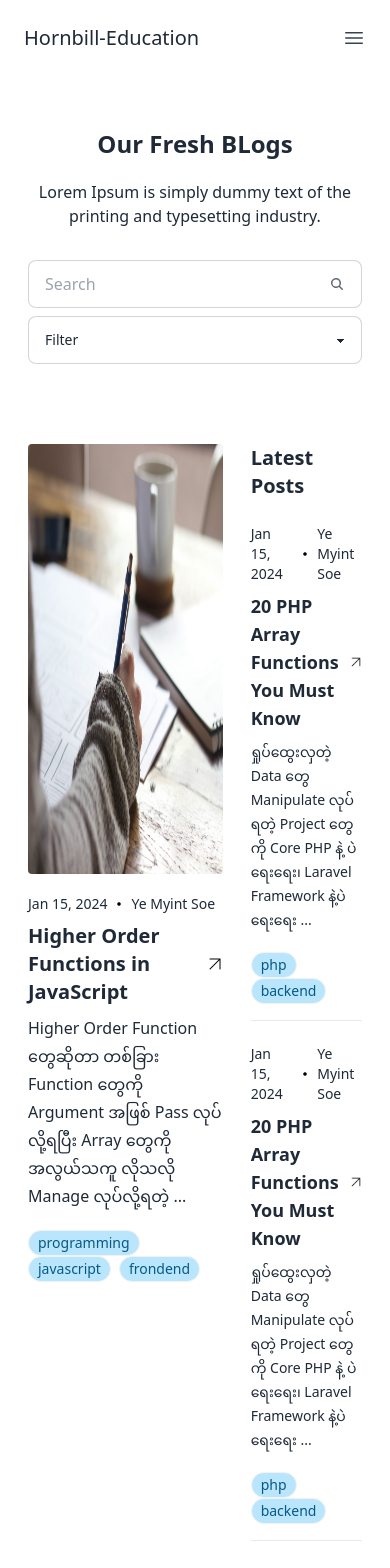
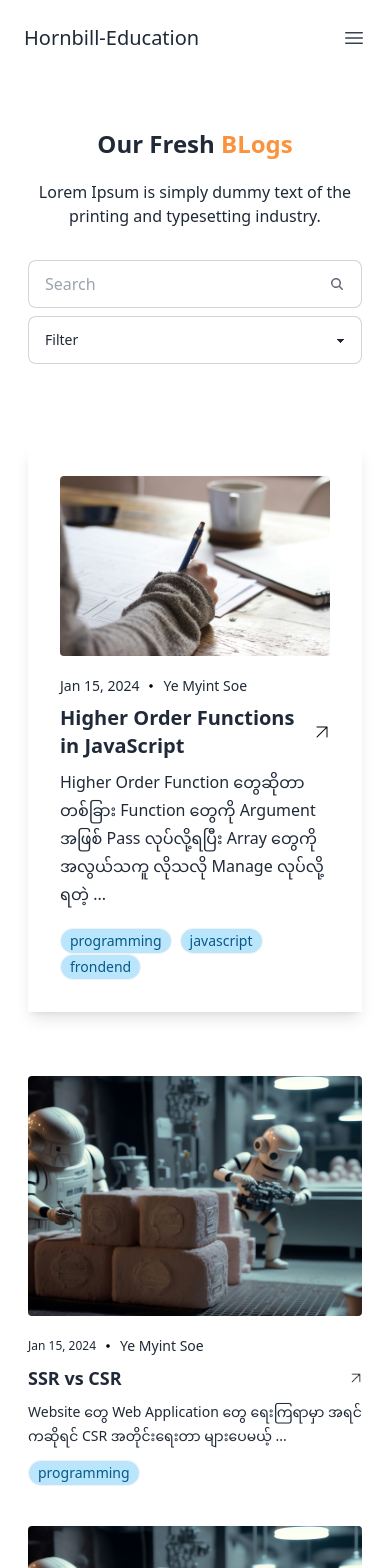
Before and after one commit to YeMyintSoeKMD/hit-myanmar, a Vue app: page /blogs in a window 390 px wide. Shown: the top 1568 px of the page. Built offline with nearby package versions, Linux system fonts and the light colour scheme.

Commit message:
blog responsive

```diff
--- a/src/style.css
+++ b/src/style.css
@@ -47,4 +47,12 @@
         height: 1px;
     }
 
+    .h-120 {
+        height: 422px;
+    }
+
+    .h-84 {
+        height: 325px;
+    }
+
 }
--- a/src/views/Blogs.vue
+++ b/src/views/Blogs.vue
@@ -2,7 +2,7 @@
     <div class="container mx-auto px-7 2xl:px-40 pt-32">
         <div>
             <div class="text-center">
-                <h1 class="font-bold text-2xl capitalize mb-5">Our Fresh BLogs</h1>
+                <h1 class="font-bold text-2xl capitalize mb-5">Our Fresh <span class="text-orange-400">BLogs</span></h1>
                 <p>Lorem Ipsum is simply dummy text of the printing and typesetting industry.</p>
             </div>
 
@@ -16,7 +16,12 @@
 
                 <label class="input input-bordered flex items-center gap-2 w-full md:w-3/5 order-1">
                     <input type="text" class="grow" placeholder="Search" />
-              <svg xmlns="http://www.w3.org/2000/svg" viewBox="0 0 16 16" fill="currentColor" class="w-4 h-4 opacity-70"><path fill-rule="evenodd" d="M9.965 11.026a5 5 0 1 1 1.06-1.06l2.755 2.754a.75.75 0 1 1-1.06 1.06l-2.755-2.754ZM10.5 7a3.5 3.5 0 1 1-7 0 3.5 3.5 0 0 1 7 0Z" clip-rule="evenodd" /></svg>
+                    <svg xmlns="http://www.w3.org/2000/svg" viewBox="0 0 16 16" fill="currentColor"
+                        class="w-4 h-4 opacity-70">
+                        <path fill-rule="evenodd"
+                            d="M9.965 11.026a5 5 0 1 1 1.06-1.06l2.755 2.754a.75.75 0 1 1-1.06 1.06l-2.755-2.754ZM10.5 7a3.5 3.5 0 1 1-7 0 3.5 3.5 0 0 1 7 0Z"
+                            clip-rule="evenodd" />
+                    </svg>
                 </label>
 
                 <select class="select select-bordered w-full mt-2 sm:mt-0 sm:w-28 md:w-56 order-2">
@@ -27,10 +32,13 @@
                 </select>
             </div>
         </div>
-        <div class="grid grid-cols-3 mt-20">
-            <div class="col-span-2 pe-7">
 
-                <img src="/images/blog.jpg" class="w-full rounded" style="height: 430px;" />
+        <div class="grid lg:grid-cols-3 md:grid-cols-1 mt-20">
+            <!-- Pin Post -->
+            <div class="col-span-2 md:p-0 lg:pe-7 md:pe-0 md:shadow-none shadow-lg p-8">
+
+                <img src="/images/blog.jpg" class="w-full xl:h-120 lg:h-84 md:h-72 sm:h-80 rounded object-cover" />
+
 
                 <div class="flex items-center mt-5">
                     <span class="text-sm font-medium">Jan 15, 2024</span>
@@ -53,10 +61,12 @@
                     </div>
                 </div>
             </div>
-            <div class="flex items-end">
+
+            <!-- Latest Posts -->
+            <div class="flex items-end lg:block hidden">
                 <div>
                     <h2 class="text-xl font-bold mb-6">Latest Posts</h2>
-                    <div v-for="(item, index) in items" :key="index">
+                    <div class="xl:block md:hidden" v-for="(item, index) in items" :key="index">
                         <div>
                             <div class="flex items-center">
                                 <span class="text-sm font-medium">{{ item.date }}</span>
@@ -77,13 +87,36 @@
                             <div v-if="index !== items.length - 1" class="divider mt-2"></div>
                         </div>
                     </div>
+                    <div class="xl:hidden lg:block" v-for="(item, index) in items.slice(0, 2)" :key="index">
+                        <div>
+                            <div class="flex items-center">
+                                <span class="text-sm font-medium">{{ item.date }}</span>
+                                <img src="/images/dot.png" class="w-4 mx-1" />
+                                <span class="text-sm font-medium">{{ item.author }}</span>
+                            </div>
+                            <div class="mt-2">
+                                <div class="flex justify-between items-center">
+                                    <h1 class="text-lg font-bold">{{ item.title }}</h1>
+                                    <img src="/images/diagonal-arrow.png" class="w-3" />
+                                </div>
+                                <p class="mt-2 text-sm leading-6">{{ item.description }}</p>
+                                <div class="mt-5">
+                                    <div v-for="(tag, tagIndex) in item.tags" :key="tagIndex"
+                                        class="badge bg-sky-200 text-sky-800 py-3 me-2">{{ tag }}</div>
+                                </div>
+                            </div>
+                            <div v-if="index !== items.length - 2" class="divider mt-2"></div>
+                        </div>
+                    </div>
 
                 </div>
             </div>
         </div>
-        <div class="grid grid-cols-3 gap-x-4 gap-y-10 mt-16">
+
+        <!-- All Posts -->
+        <div class="grid lg:grid-cols-3 md:grid-cols-2 gap-x-4 gap-y-10 mt-16">
             <div>
-                <img src="/images/blog1.jpg" class="w-full h-60 rounded" />
+                <img src="/images/blog1.jpg" class="w-full h-60 rounded object-cover" />
 
                 <div class="flex items-center mt-5">
                     <span class="text-xs font-medium">Jan 15, 2024</span>
@@ -94,7 +127,7 @@
                 <div class="mt-2">
                     <div class="flex justify-between items-center">
                         <h1 class="text-lg font-bold">SSR vs CSR</h1>
-                        <img src="/images/diagonal-arrow.png" class="w-4" />
+                        <img src="/images/diagonal-arrow.png" class="w-3" />
                     </div>
                     <p class="mt-2 text-sm leading-6">Website တွေ Web Application တွေ ရေးကြရာမှာ အရင်ကဆိုရင် CSR
                         အတိုင်းရေးတာ
@@ -105,7 +138,7 @@
                 </div>
             </div>
             <div>
-                <img src="/images/blog1.jpg" class="w-full h-60 rounded" />
+                <img src="/images/blog1.jpg" class="w-full h-60 rounded object-cover" />
 
                 <div class="flex items-center mt-5">
                     <span class="text-xs font-medium">Jan 15, 2024</span>
@@ -116,7 +149,7 @@
                 <div class="mt-2">
                     <div class="flex justify-between items-center">
                         <h1 class="text-lg font-bold">SSR vs CSR</h1>
-                        <img src="/images/diagonal-arrow.png" class="w-4" />
+                        <img src="/images/diagonal-arrow.png" class="w-3" />
                     </div>
                     <p class="mt-2 text-sm leading-6">Website တွေ Web Application တွေ ရေးကြရာမှာ အရင်ကဆိုရင် CSR
                         အတိုင်းရေးတာ
@@ -127,7 +160,7 @@
                 </div>
             </div>
             <div>
-                <img src="/images/blog1.jpg" class="w-full h-60 rounded" />
+                <img src="/images/blog1.jpg" class="w-full h-60 rounded object-cover" />
 
                 <div class="flex items-center mt-5">
                     <span class="text-xs font-medium">Jan 15, 2024</span>
@@ -138,7 +171,7 @@
                 <div class="mt-2">
                     <div class="flex justify-between items-center">
                         <h1 class="text-lg font-bold">SSR vs CSR</h1>
-                        <img src="/images/diagonal-arrow.png" class="w-4" />
+                        <img src="/images/diagonal-arrow.png" class="w-3" />
                     </div>
                     <p class="mt-2 text-sm leading-6">Website တွေ Web Application တွေ ရေးကြရာမှာ အရင်ကဆိုရင် CSR
                         အတိုင်းရေးတာ
@@ -149,7 +182,7 @@
                 </div>
             </div>
             <div>
-                <img src="/images/blog1.jpg" class="w-full h-60 rounded" />
+                <img src="/images/blog1.jpg" class="w-full h-60 rounded object-cover" />
 
                 <div class="flex items-center mt-5">
                     <span class="text-xs font-medium">Jan 15, 2024</span>
@@ -160,7 +193,7 @@
                 <div class="mt-2">
                     <div class="flex justify-between items-center">
                         <h1 class="text-lg font-bold">SSR vs CSR</h1>
-                        <img src="/images/diagonal-arrow.png" class="w-4" />
+                        <img src="/images/diagonal-arrow.png" class="w-3" />
                     </div>
                     <p class="mt-2 text-sm leading-6">Website တွေ Web Application တွေ ရေးကြရာမှာ အရင်ကဆိုရင် CSR
                         အတိုင်းရေးတာ
@@ -171,7 +204,7 @@
                 </div>
             </div>
             <div>
-                <img src="/images/blog1.jpg" class="w-full h-60 rounded" />
+                <img src="/images/blog1.jpg" class="w-full h-60 rounded object-cover" />
 
                 <div class="flex items-center mt-5">
                     <span class="text-xs font-medium">Jan 15, 2024</span>
@@ -182,7 +215,7 @@
                 <div class="mt-2">
                     <div class="flex justify-between items-center">
                         <h1 class="text-lg font-bold">SSR vs CSR</h1>
-                        <img src="/images/diagonal-arrow.png" class="w-4" />
+                        <img src="/images/diagonal-arrow.png" class="w-3" />
                     </div>
                     <p class="mt-2 text-sm leading-6">Website တွေ Web Application တွေ ရေးကြရာမှာ အရင်ကဆိုရင် CSR
                         အတိုင်းရေးတာ
@@ -192,9 +225,6 @@
                     </div>
                 </div>
             </div>
-
-
-
         </div>
     </div>
 </template>
```
Lines whose indentation alone changed are shown as unchanged.
